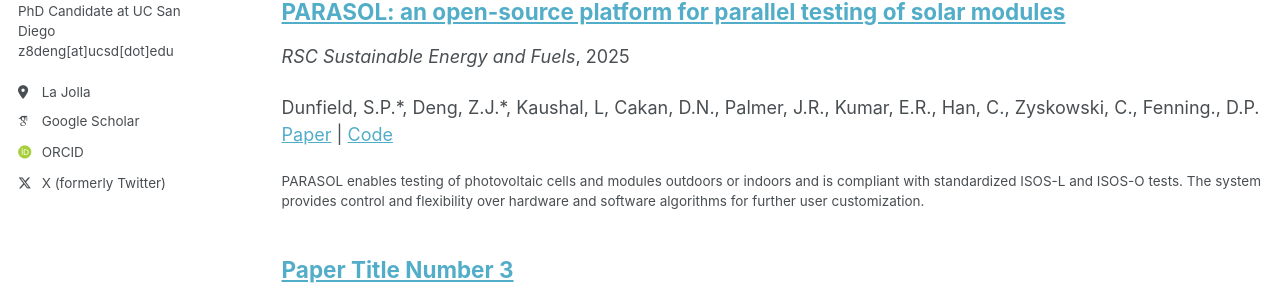
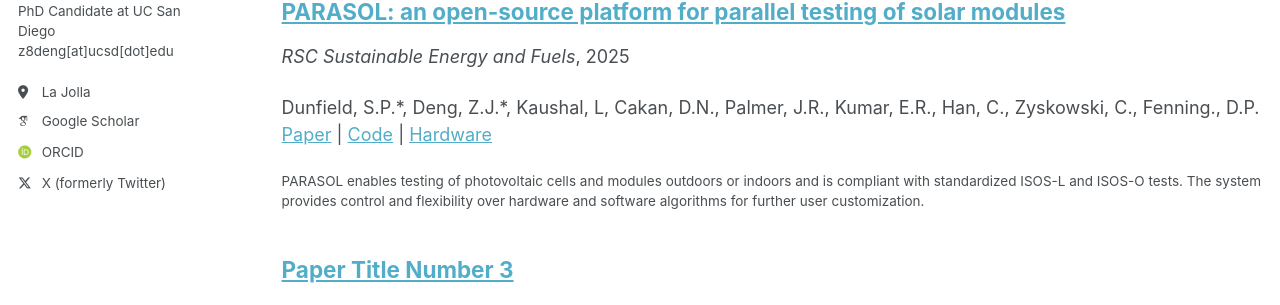
Before and after one commit to zhewenjddeng-personal/zhewenjddeng-personal.github.io, a Jekyll site: the page built from _pages/publications.html, in a window 1280 px wide and 900 px high. Shown: the part 308-613 px from the top of the window. Built offline with Jekyll 4.4.1, drawn with Linux system fonts in a browser that asks for light colours; some web fonts are replaced; a script bundle is joined from its source files by our own code; library files that are not in the unit come from our copies.

Commit message:
Update archive-single.html

```diff
--- a/_includes/archive-single.html
+++ b/_includes/archive-single.html
@@ -52,6 +52,7 @@
         {{ post.citation }}<br>
         {% if post.paperurl %}<a href="{{ post.paperurl }}">Paper</a>{% endif %}
         {% if post.codeurl %} | <a href="{{ post.codeurl }}">Code</a>{% endif %}
+        {% if post.hardwareurl %} | <a href="{{ post.hardwareurl }}">Hardware</a>{% endif %}
         {% if post.slidesurl %} | <a href="{{ post.slidesurl }}">Slide</a>{% endif %}
         {% if post.bibtexurl %} | <a href="{{ post.bibtexurl }}">Bib</a>{% endif %}
       </p>
@@ -59,6 +60,7 @@
       <p>
         {% if post.paperurl %}<a href="{{ post.paperurl }}">PDF</a>{% endif %}
         {% if post.codeurl %} | <a href="{{ post.codeurl }}">Code</a>{% endif %}
+        {% if post.hardwareurl %} | <a href="{{ post.hardwareurl }}">Hardware</a>{% endif %}
         {% if post.slidesurl %} | <a href="{{ post.slidesurl }}">Slide</a>{% endif %}
         {% if post.bibtexurl %} | <a href="{{ post.bibtexurl }}">Bib</a>{% endif %}
       </p>
```
